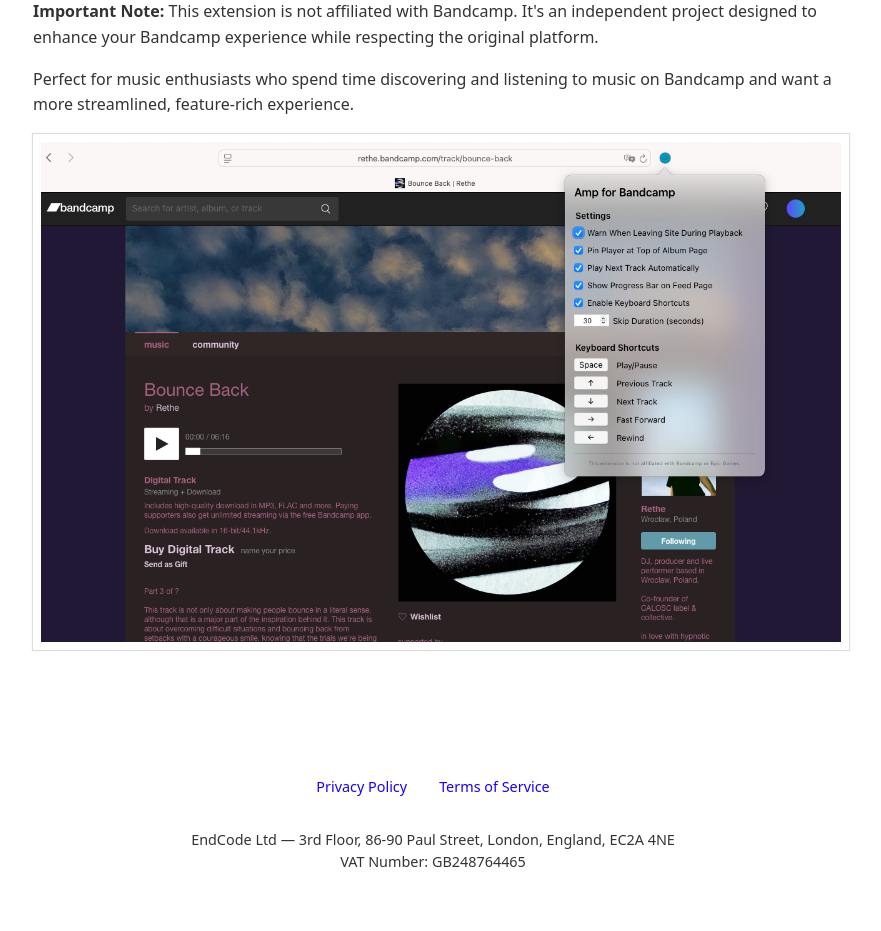
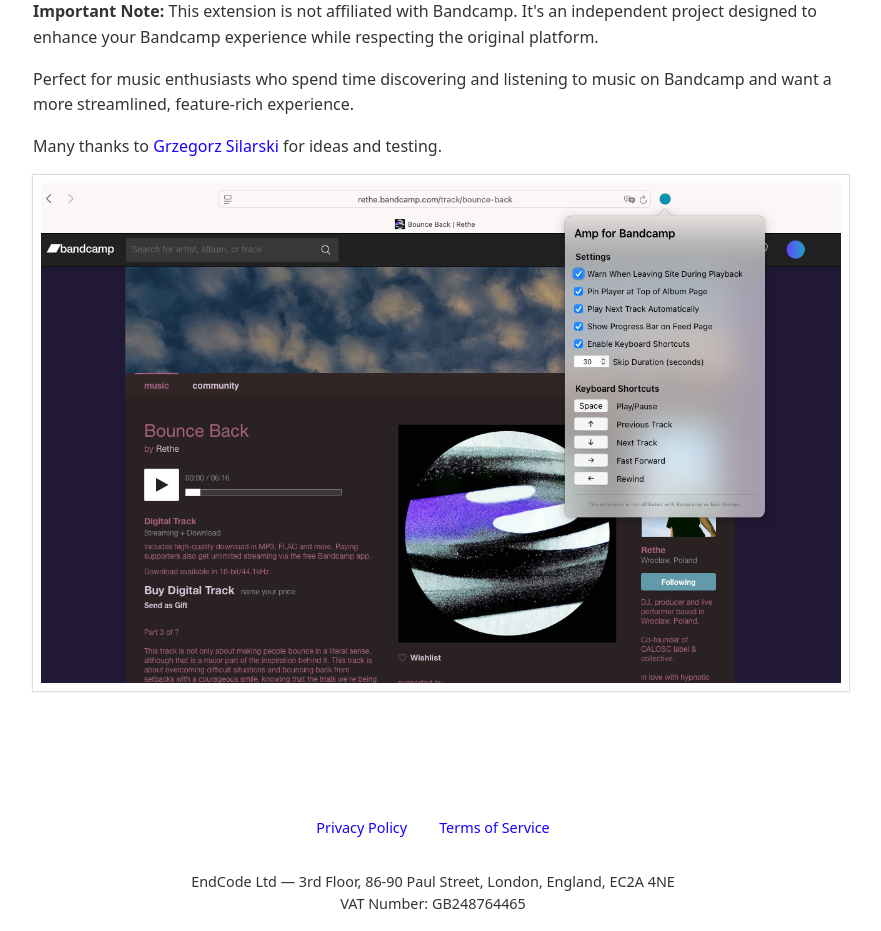
Before and after one commit to rafalenden/enden-site, a Next.js app: page /projects/amp-for-bandcamp in a window 1280 px wide. Shown: the part 780-1711 px from the top of the page, without its empty margins (207-1088 px from the left). Built offline with nearby package versions, Linux system fonts and the light colour scheme.

Commit message:
Thank you, Grzegorz!

```diff
--- a/src/app/projects/amp-for-bandcamp/page.tsx
+++ b/src/app/projects/amp-for-bandcamp/page.tsx
@@ -110,6 +110,12 @@
           experience.
         </p>
 
+        <p>
+          Many thanks to{' '}
+          <a href="https://instagram.com/silarskimusic/">Grzegorz Silarski</a>{' '}
+          for ideas and testing.
+        </p>
+
         <Image
           src="/projects/amp-for-bandcamp/screenshot-1.png"
           alt="Screenshot 1"
```
